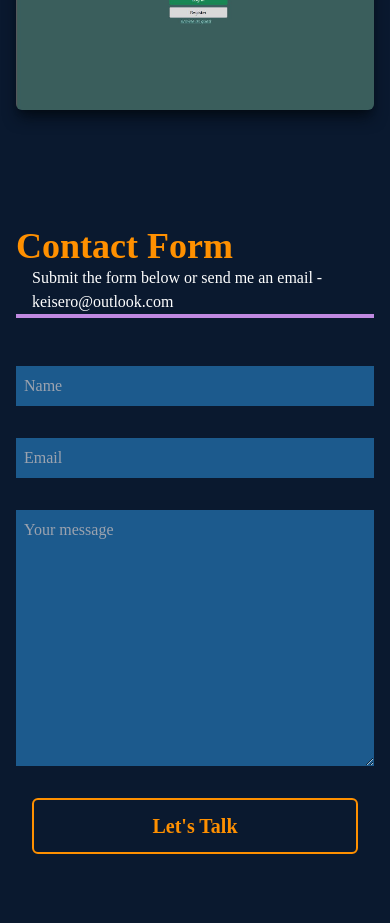
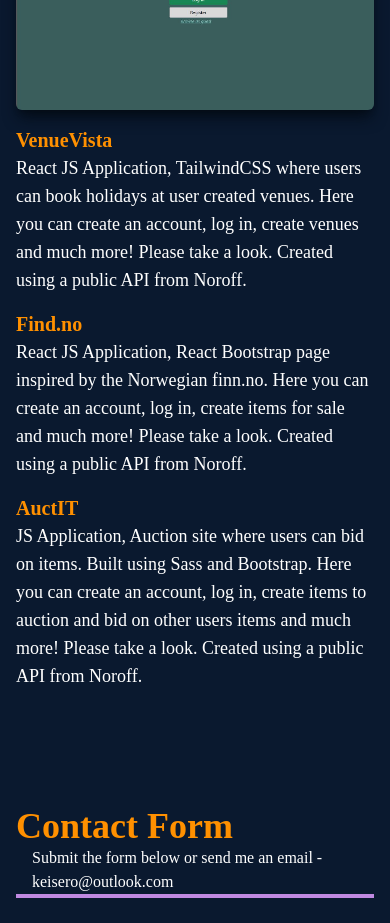
Before and after one commit to OleMartinKeis/OMK-Portfolio-2, a React (Vite) app: page / in a window 390 px wide. Shown: the part 3120-4043 px from the top of the page. Built offline with nearby package versions, Linux system fonts and the light colour scheme; a web font is replaced by a local one.

Commit message:
Added better description of projects

```diff
--- a/src/components/work/index.jsx
+++ b/src/components/work/index.jsx
@@ -23,8 +23,7 @@
                     >
                         <div className="opacity-0 group-hover:opacity-100 duration-300">
                             <span className="text-base font-bold text-white tracking-wider">
-                                React JS Application, TailwindCSS where users
-                                can book holidays at user created venues
+                                <p>VenueVista</p>
                             </span>
                             <div className="pt-8 text-center">
                                 <a href="https://omk-holidaze.netlify.app/">
@@ -46,8 +45,7 @@
                     >
                         <div className="opacity-0 group-hover:opacity-100 duration-300">
                             <span className="text-base font-bold text-white tracking-wider">
-                                React JS Application, React Bootstrap page
-                                inspired by the Norwegian finn.no
+                                <p>Find.no</p>
                             </span>
                             <div className="pt-8 text-center">
                                 <a href="https://imaginative-panda-b057eb.netlify.app/">
@@ -68,10 +66,7 @@
                         style={{ backgroundImage: `url(${AuctIT})` }}
                     >
                         <div className="opacity-0 group-hover:opacity-100  duration-300">
-                            <span className="text-base font-bold text-white tracking-wider">
-                                JS Application, Auction site where users can bid
-                                on items.
-                            </span>
+                            <span className="text-base font-bold text-white tracking-wider"></span>
                             <div className="pt-8 text-center">
                                 <a href="https://benevolent-wisp-36e8ad.netlify.app/">
                                     <button className="text-orange border-2 border-orange rounded-md px-4 py-3 m-2 text-center  hover:bg-orange hover:text-black duration-300">
@@ -86,6 +81,42 @@
                             </div>
                         </div>
                     </div>
+                    <div>
+                        <p className="text-xl font-bold md:hidden  text-orange">
+                            VenueVista
+                        </p>
+                        <p className="text-lg">
+                            React JS Application, TailwindCSS where users can
+                            book holidays at user created venues. Here you can
+                            create an account, log in, create venues and much
+                            more! Please take a look. Created using a public API
+                            from Noroff.
+                        </p>
+                    </div>
+                    <div>
+                        <p className="text-xl font-bold md:hidden text-orange">
+                            Find.no
+                        </p>
+                        <p className="text-lg">
+                            React JS Application, React Bootstrap page inspired
+                            by the Norwegian finn.no. Here you can create an
+                            account, log in, create items for sale and much
+                            more! Please take a look. Created using a public API
+                            from Noroff.
+                        </p>
+                    </div>
+                    <div>
+                        <p className="text-xl font-bold md:hidden text-orange">
+                            AuctIT
+                        </p>
+                        <p className="text-lg">
+                            JS Application, Auction site where users can bid on
+                            items. Built using Sass and Bootstrap. Here you can
+                            create an account, log in, create items to auction
+                            and bid on other users items and much more! Please
+                            take a look. Created using a public API from Noroff.
+                        </p>
+                    </div>
                 </div>
             </div>
         </div>
```
